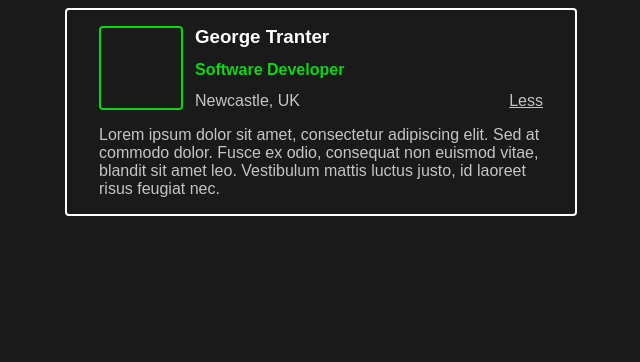
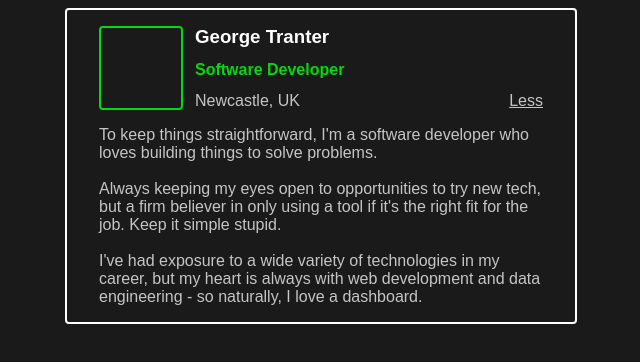
Before and after one commit to GSTranter/my-website, an Astro site: page / in a window 1280 px wide. Both pictures are taken after a click on the element "Details". Shown: the whole page, without its empty margins (319-959 px from the left). Built offline with nearby package versions, Linux system fonts and the light colour scheme; Astro itself is replaced by a stand-in of ours.

Commit message:
Detail text

```diff
--- a/src/pages/index.astro
+++ b/src/pages/index.astro
@@ -24,7 +24,11 @@ const pageTitle = "Home Page";
         </div>
 
         <div id="details" class="hidden">
-            Lorem ipsum dolor sit amet, consectetur adipiscing elit. Sed at commodo dolor. Fusce ex odio, consequat non euismod vitae, blandit sit amet leo. Vestibulum mattis luctus justo, id laoreet risus feugiat nec.
+            To keep things straightforward, I'm a software developer who loves building things to solve problems.
+            <br><br>
+            Always keeping my eyes open to opportunities to try new tech, but a firm believer in only using a tool if it's the right fit for the job. Keep it simple stupid.
+            <br><br>
+            I've had exposure to a wide variety of technologies in my career, but my heart is always with web development and data engineering - so naturally, I love a dashboard.
         </div>
 
         <div id="showDetails" class="helper-text">
```
